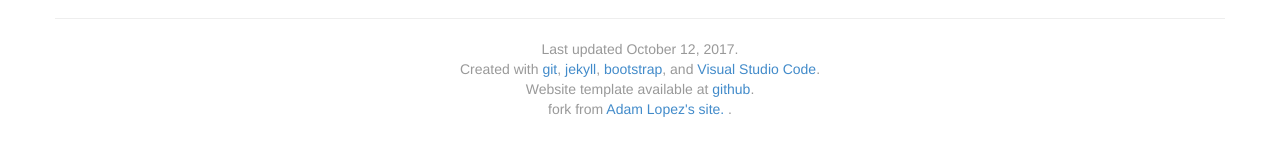
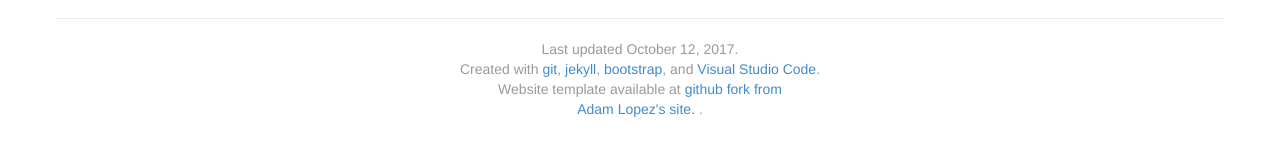
Before and after one commit to nvhuynh/Backup_website2, a Jekyll site: the page built from index.html, in a window 1280 px wide. Shown: the part 1155-1311 px from the top of the page. Built offline with Jekyll 4.4.1, drawn with Linux system fonts in a browser that asks for light colours.

```diff
--- a/_layouts/default.html
+++ b/_layouts/default.html
@@ -41,7 +41,7 @@
         <a href="http://getbootstrap.com/">bootstrap</a>,
         and <a href="https://code.visualstudio.com/">Visual Studio Code</a>.<br/>
         Website template available at
-        <a href="https://github.com/nvhuynh/nvhuynh.github.com">github</a>.<br/>fork from
+        <a href="https://github.com/nvhuynh/nvhuynh.github.com">github fork from </a><br/>
         <a href="https://github.com/alopez/alopez.github.com">Adam Lopez's site. </a>.<br/>
         <br/><br/>
       </footer>
```
